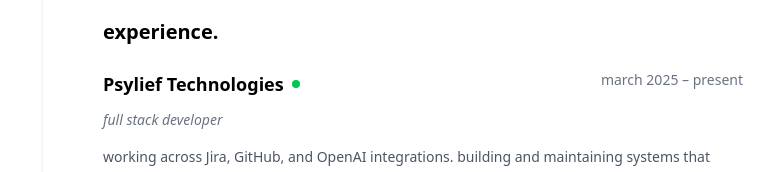
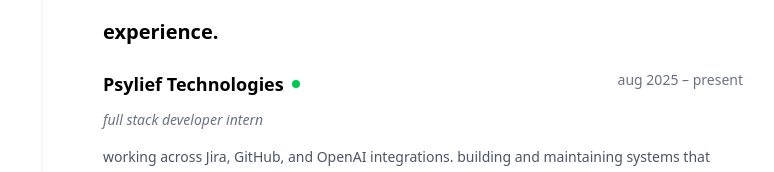
Before and after one commit to fazal-bhinder/portfolio-v1, a Next.js app: page / in a window 1280 px wide. Shown: the part 606-778 px from the top of the page, without its empty margins (217-991 px from the left). Built offline with nearby package versions, Linux system fonts and the light colour scheme.

Commit message:
updated resume

```diff
--- a/app/data/experience.ts
+++ b/app/data/experience.ts
@@ -11,8 +11,8 @@ export const experience: Experience[] = [
   {
     id: 1,
     company: "Psylief Technologies",
-    position: "full stack developer",
-    duration: "march 2025 – present",
+    position: "full stack developer intern",
+    duration: "aug 2025 – present",
     description: "working across Jira, GitHub, and OpenAI integrations. building and maintaining systems that bridge user experiences with automated data ingestion from selected projects, repositories, and natural language queries, with a focus on integrating OpenAI's intelligence layer and a distributed indexing service.",
     isActive: true
   }
--- a/app/sections/hero.tsx
+++ b/app/sections/hero.tsx
@@ -56,7 +56,7 @@ export default function Hero() {
             <h1 className="text-3xl md:text-4xl font-bold font-serif">Fazal Singh</h1>
             <div className="flex items-center md:mr-24 space-x-4">
               <a
-                href="https://drive.google.com/file/d/12am7IDS80j_1oMHlLk227GKJc1yGPich/view"
+                href="https://drive.google.com/file/d/1gF7viB77RjW4uV52ruau8L9GNtujFr-b/view"
                 target="_blank"
                 rel="noreferrer"
               >
```
